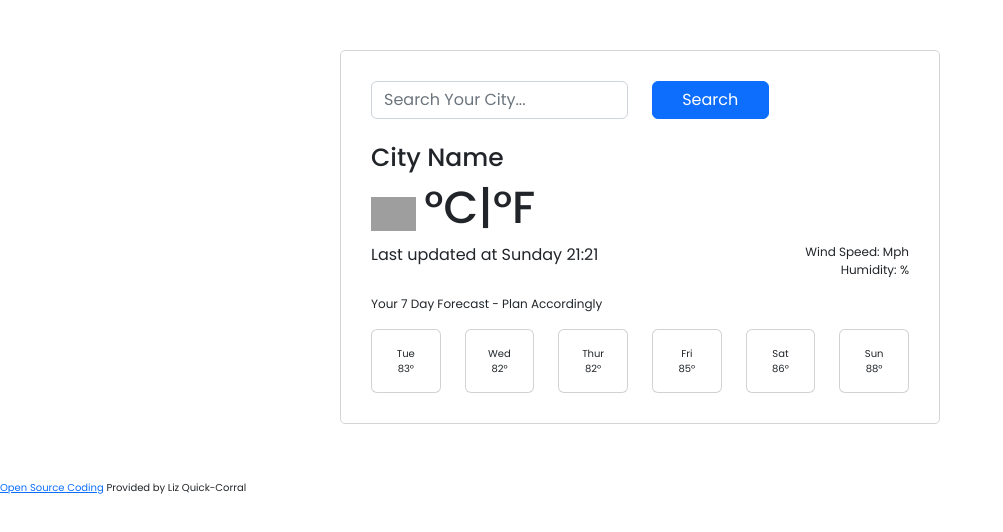
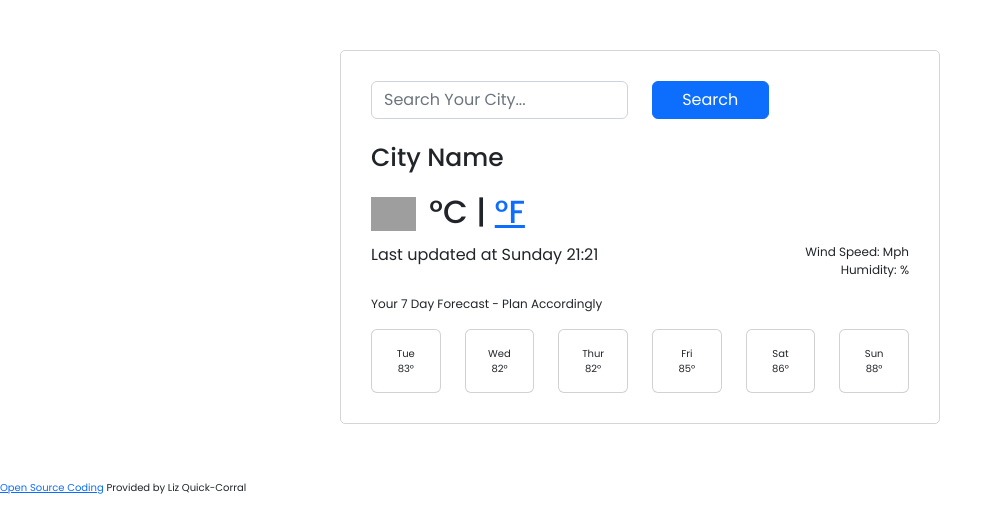
Before and after one commit to quickliz14/SheCodes-Project, a website built with Parcel: page index.html in a window 1280 px wide. Shown: the whole page, without its empty margins (0-1003 px from the left). Built offline with nearby package versions, Linux system fonts and the light colour scheme; no server answers; grey boxes are pictures that could not be loaded.

Commit message:
Update index.html
change link

```diff
--- a/index.html
+++ b/index.html
@@ -40,7 +40,8 @@
                     <h1 id="city-name">City Name</h1>
                     <h2>
                         <img src="http://openweathermap.org/img/wn/10d@2x.png" alt="cloudy" id="icon" />
-                        <span class="main-temperature"><span id="temp"></span>°C|°F</span>
+                        <span class="main-temperature"><span id="temp"></span></span>
+                        <span class="units">°C | <a href="#">°F</a></span>
                     </h2>
                 </div>
             </div>
```
